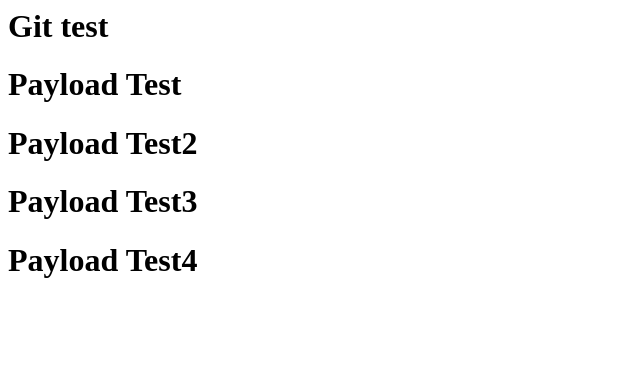
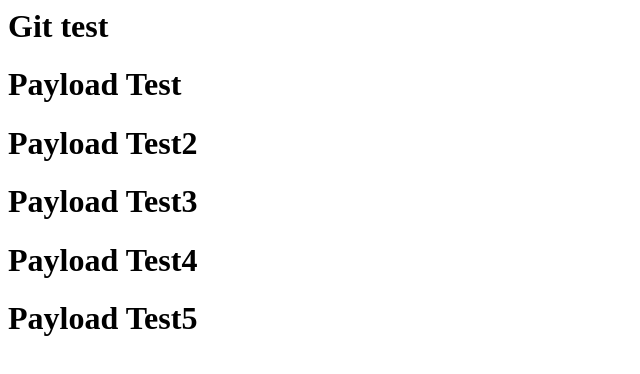
Before and after one commit to mathurasri/JiraTest, a plain HTML site: page index.html in a window 1280 px wide. Shown: the whole page, without its empty margins (0-640 px from the left). Drawn offline with Linux system fonts and the light colour scheme.

Commit message:
pushing index.html

```diff
--- a/index.html
+++ b/index.html
@@ -4,4 +4,5 @@
 	<h1>Payload Test2</h1>
 	<h1>Payload Test3</h1>
 	<h1>Payload Test4</h1>
+	<h1>Payload Test5</h1>
 </html>
```
